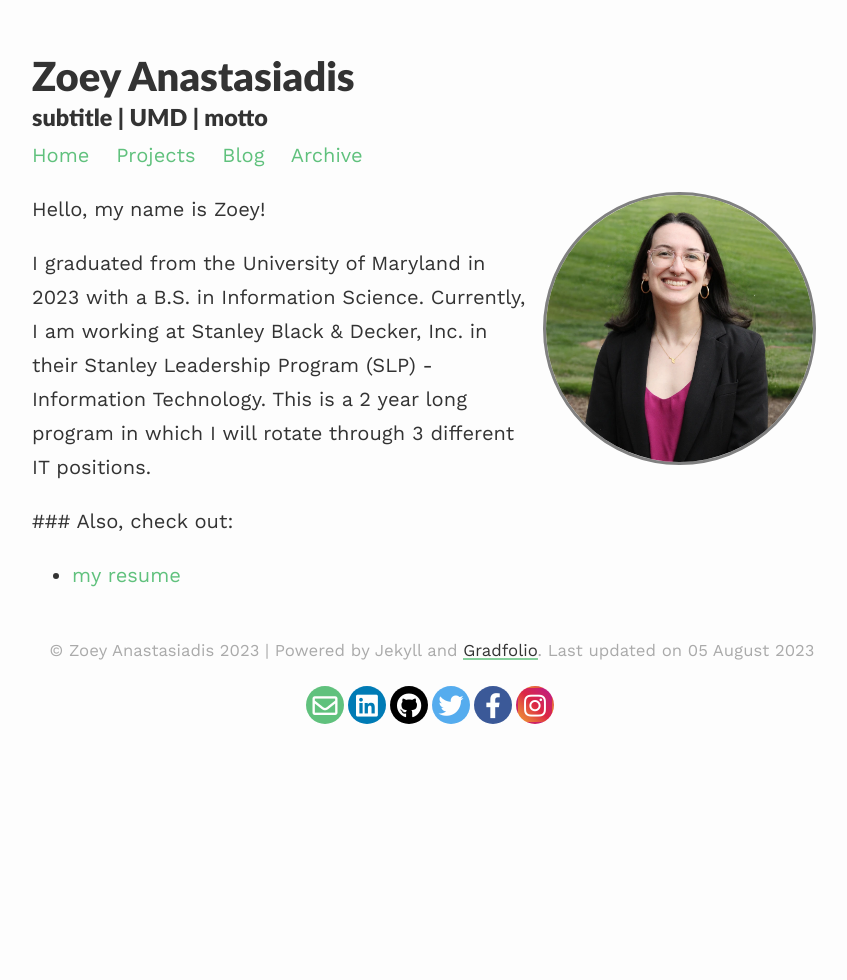
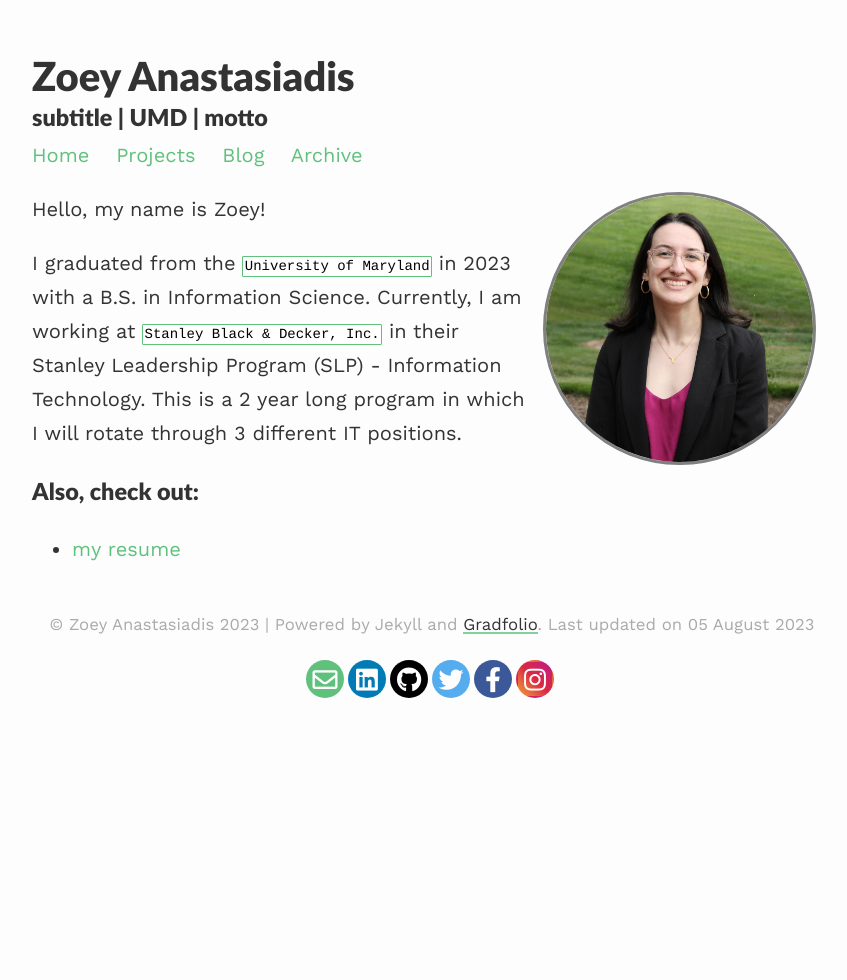
Before and after one commit to zcanast/portfolio, a Jekyll site: the page built from index.md, in a window 1280 px wide. Shown: the whole page, without its empty margins (208-1055 px from the left). Built offline with Jekyll 4.4.1, drawn with Linux system fonts in a browser that asks for light colours; nearby versions of some CDN libraries.

Commit message:
index fixes

```diff
--- a/index.md
+++ b/index.md
@@ -21,10 +21,10 @@ PS: If you liked the theme, do star it on GitHub!
 - [Tail](https://github.com/jitinnair1/tail) - a minimal, quick-setup template for a blog
  -->
 
- Hello, my name is Zoey!
+Hello, my name is Zoey!
 
- I graduated from the University of Maryland in 2023 with a B.S. in Information Science. Currently, I am working at Stanley Black & Decker, Inc. in their Stanley Leadership Program (SLP) - Information Technology. This is a 2 year long program in which I will rotate through 3 different IT positions.
+I graduated from the `University of Maryland` in 2023 with a B.S. in Information Science. Currently, I am working at `Stanley Black & Decker, Inc.` in their Stanley Leadership Program (SLP) - Information Technology. This is a 2 year long program in which I will rotate through 3 different IT positions.
 
- ### Also, check out:
+### Also, check out:
 
 - [my resume](https://zcanast.github.io/resume/cv.pdf)
```
